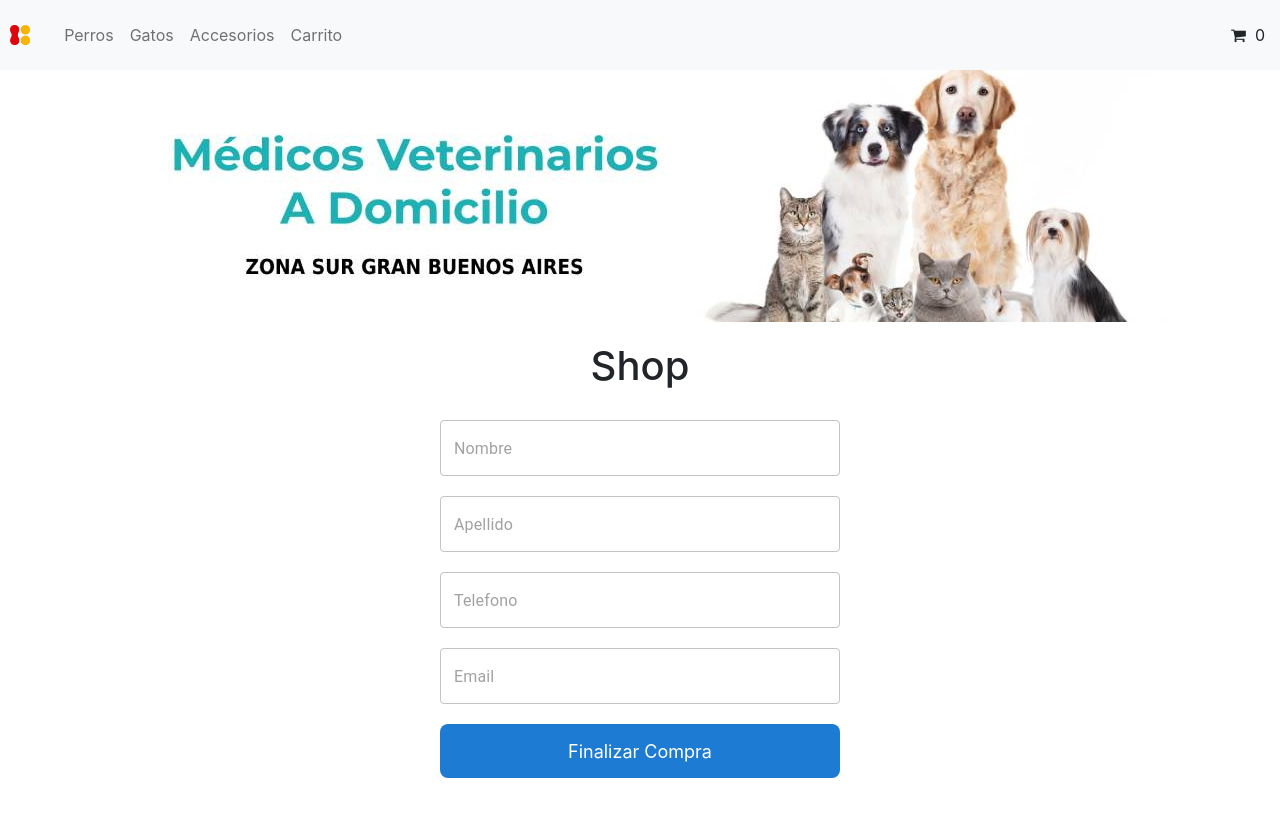
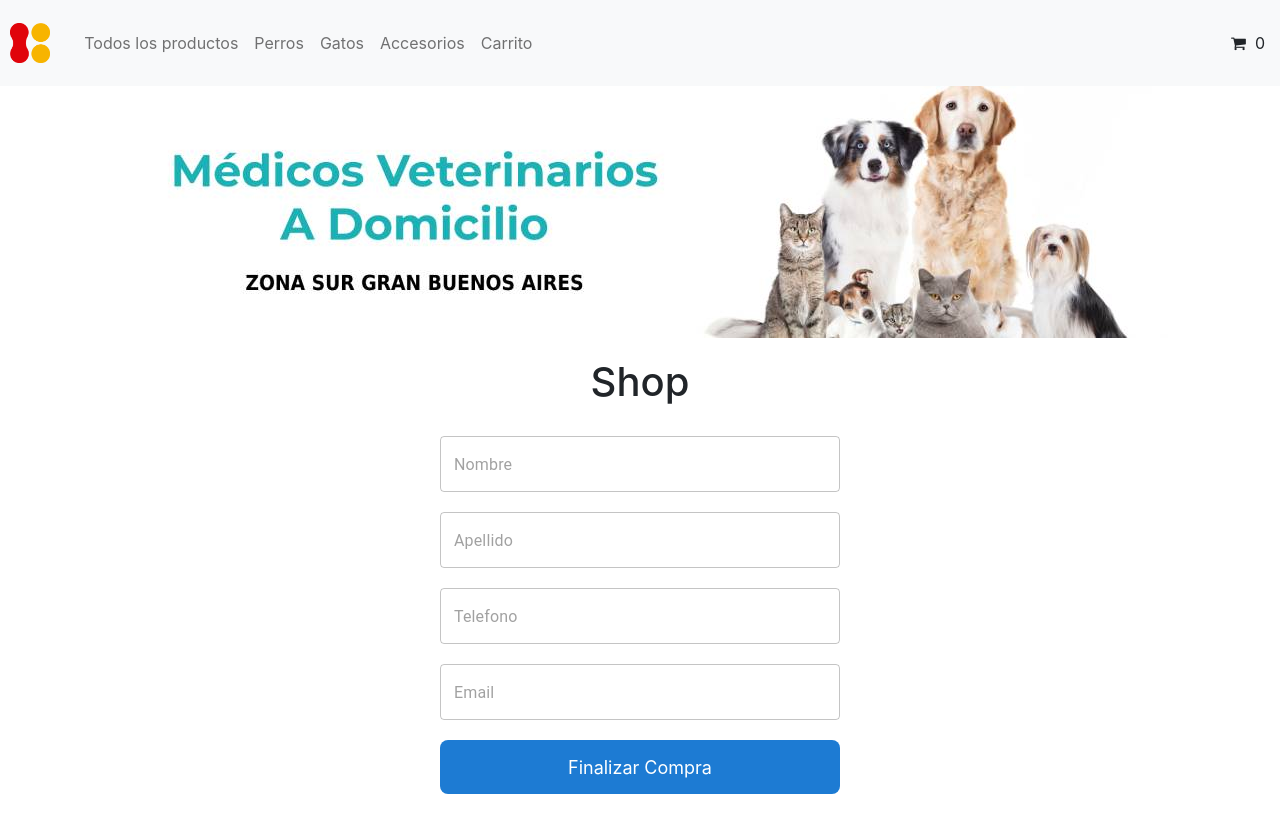
Before and after one commit to edgar4all/ecommerce, a React (Create React App) app: page /shop in a window 1280 px wide. Built offline with nearby package versions, Linux system fonts and the light colour scheme.

Commit message:
Detalles finales.
Vaciar carrito,
Envio productos
Detalles estéticos.

```diff
--- a/src/App.css
+++ b/src/App.css
@@ -9,3 +9,13 @@
   text-align: center;
   padding: 100px;
 }
+
+button {
+  margin: 10px;
+  padding: 10px;
+}
+
+.logo {
+  height: 60px;
+  padding: 10px;
+}
--- a/src/components/NavBar.js
+++ b/src/components/NavBar.js
@@ -7,7 +7,7 @@ const NavBar = () => {
       <nav className="navbar navbar-expand-lg navbar-light bg-light">
 
         <Link to="/" className="navbar-brand" >
-          <img src="/logo.png" style={{ height: "40px", padding: "10px"}} ></img>
+          <img className="logo" src="/logo.png" alt="logo"/>
         </Link>
         <button className="navbar-toggler" type="button" data-toggle="collapse" data-target="/navbarSupportedContent" aria-controls="navbarSupportedContent" aria-expanded="false" aria-label="Toggle navigation">
           <span className="navbar-toggler-icon"></span>
@@ -15,6 +15,9 @@ const NavBar = () => {
 
         <div className="collapse navbar-collapse" id="navbarSupportedContent">
           <ul className="navbar-nav mr-auto">
+            <li>
+              <Link to={`/`}  className="nav-link" >Todos los productos</Link>
+            </li>
             <li>
               <Link to={`/category/perros`}  className="nav-link" >Perros</Link>
             </li>
--- a/src/context/ItemsContext.js
+++ b/src/context/ItemsContext.js
@@ -14,10 +14,14 @@ export const ItemsProvider = ({ children }) => {
         return items.reduce((total, item) => total + item.quantity, 0);
     }
 
+    const emptyCart= () => {
+        setItems([]);
+    }
+
     const [items, setItems] = useState(initialState);
 
     return (
-        <ItemsContext.Provider value={[items, setItems, get_by_id, itemsCount]}>
+        <ItemsContext.Provider value={[items, setItems, get_by_id, itemsCount, emptyCart]}>
             {children}
         </ItemsContext.Provider>
     );
--- a/src/pages/Cart/Cart.js
+++ b/src/pages/Cart/Cart.js
@@ -25,7 +25,7 @@ const rows = [
 
 const CartPage= () => {
 
-    const [items,setItems,get_by_id, itemsCount] = useContext(ItemsContext);
+    const [items,setItems,get_by_id, itemsCount, emptyCart] = useContext(ItemsContext);
 
     const calculateTotal = () => {
         return items.map((item)=> item.quantity * item.precio).reduce((a,b) => a+b);
@@ -53,7 +53,10 @@ const CartPage= () => {
             {items.length > 0 ? (
             <div>
 
-
+            <div style={{textAlign:'right' }} >
+                <br />
+                <button onClick={emptyCart}>Vaciar Carrito</button>
+            </div>
             <TableContainer component={Paper}>
                 <Table sx={{ minWidth: 650 }} aria-label="simple table">
                 <TableHead>
@@ -89,16 +92,19 @@ const CartPage= () => {
                 </TableBody>
                 </Table>
             </TableContainer>
-            <div style={{textAlign:'right'}} >
+            <div style={{textAlign:'right' }} >
                 <br />
                 <Link to={`/shop`}  className="nav-link" >
-
-                <button>CHECKOUT</button>
+                    <button>CHECKOUT</button>
                 </Link>
             </div>
             </div>
 
-            ) : null}
+            ) :
+            <div style={{textAlign: "center", padding:"200px"}}>
+                <h2>Todavía no hay productos en tu carrito.</h2>
+            </div>
+            }
         </div>
     </div>
     );
--- a/src/pages/Shop/Shop.js
+++ b/src/pages/Shop/Shop.js
@@ -1,10 +1,11 @@
 import React, { useState } from "react";
 
-// Firebase
 import { db } from "../../firebase/firebaseConfig";
 import { collection, addDoc } from "firebase/firestore";
 
 import MessageSuccess from "../../components/MessageSuccess/MessageSuccess";
+import { ItemsContext } from '../../context/ItemsContext';
+import { useContext } from "react";
 
 import "./Shop.css";
 
@@ -28,6 +29,8 @@ const Shop = () => {
   const [values, setValues] = useState(initialState);
   const [purchaseID, setPurchaseID] = useState("");
 
+  const [items,setItems,get_by_id, itemsCount, emptyCart] = useContext(ItemsContext);
+
   const handleOnChange = (e) => {
     const { value, name } = e.target;
     setValues({ ...values, [name]: value });
@@ -35,6 +38,7 @@ const Shop = () => {
 
   const handleOnSubmit = async (e) => {
     e.preventDefault();
+    values.items= items;
 
     const docRef = await addDoc(collection(db, "orders"), {
       values,
```
